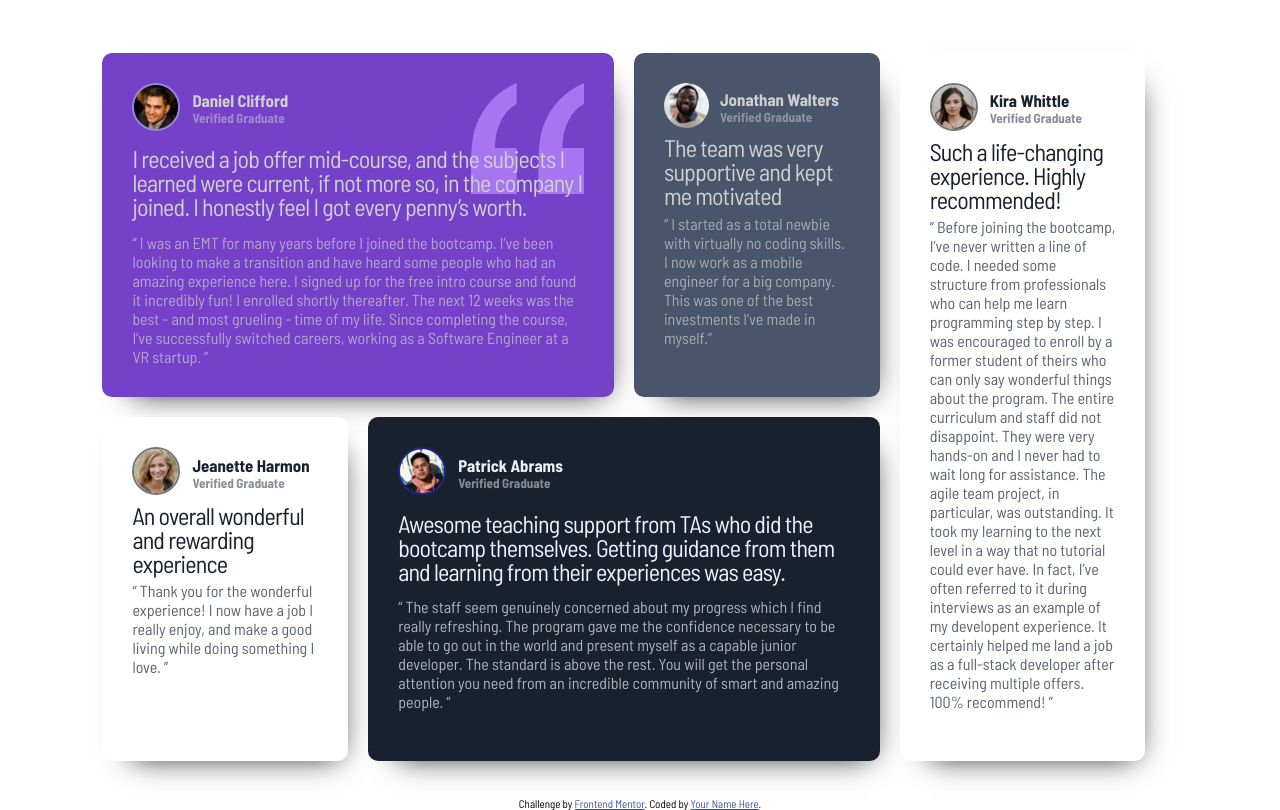
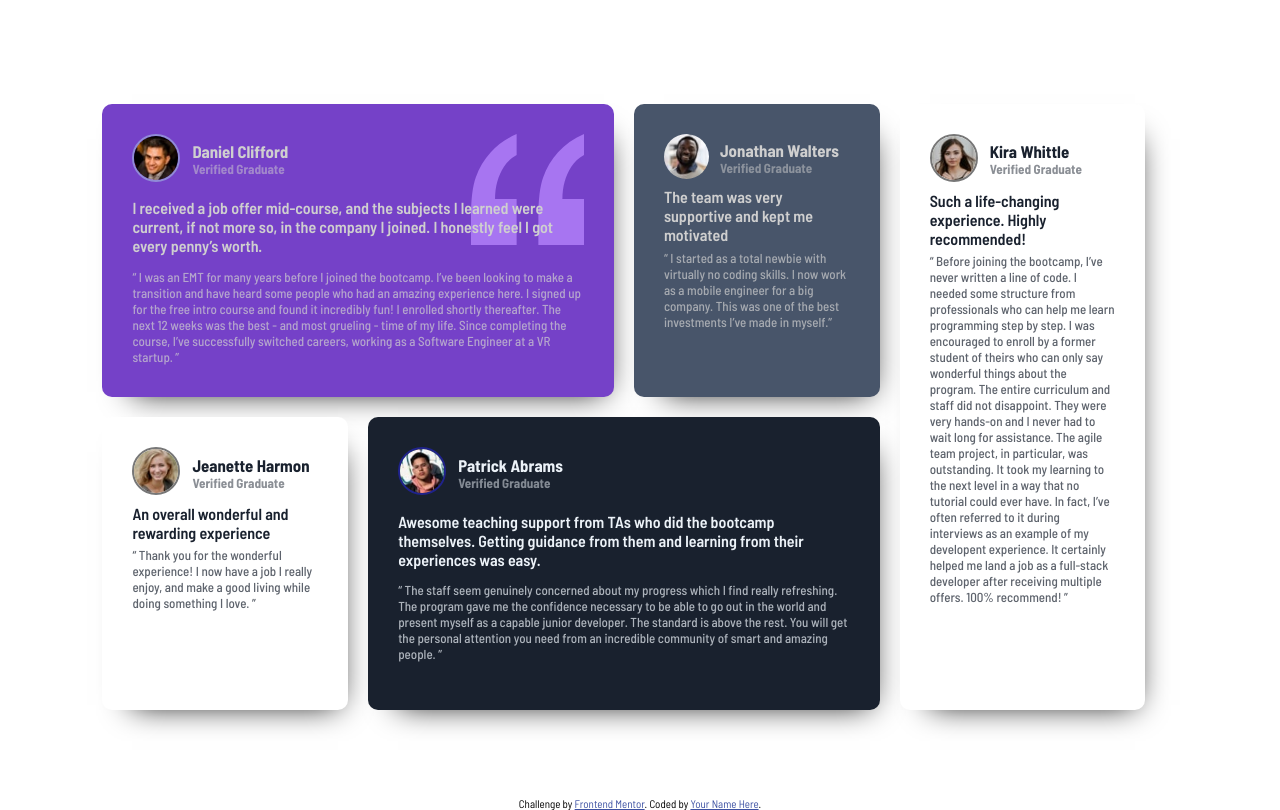
Before and after one commit to ATlexEide/testimonials, a plain HTML site: page index.html in a window 1280 px wide. Shown: the part 34-844 px from the top of the page. Drawn offline with Linux system fonts and the light colour scheme.

Commit message:
Update font styling

```diff
--- a/style.css
+++ b/style.css
@@ -103,13 +103,12 @@ img {
   opacity: 0.5;
 }
 .p-1 {
-  font-size: 1.5rem;
-  line-height: 1;
-  letter-spacing: -0.05rem;
+  font-size: 1rem;
+  font-weight: 600;
   padding: 3% 0;
 }
 .p-2 {
-  font-size: 1rem;
+  font-weight: 500;
   opacity: 70%;
 }
 .attribution {
```
